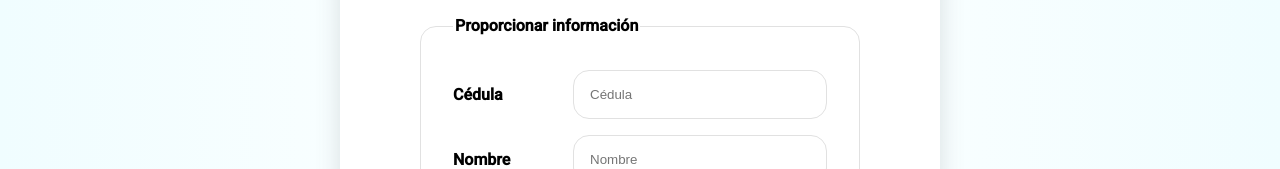
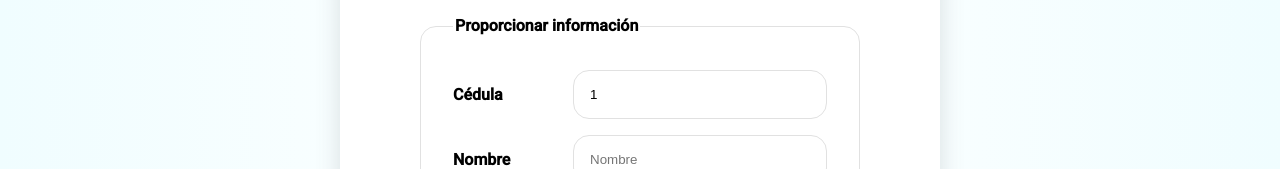
Before and after one commit to JuanRuiz2406/unavacuna, a Next.js app: page /patients/1 in a window 1280 px wide. Shown: the part 316-485 px from the top of the page. Built offline with nearby package versions, Linux system fonts and the light colour scheme; no server answers; the database is empty; sample sign-in values are in the browser's storage.

Commit message:
editar paciente
cedula no se modifica los demas si estaria modificando

```diff
--- a/pages/patients/[id].js
+++ b/pages/patients/[id].js
@@ -7,6 +7,7 @@ import WithAuth from "../../components/unavacuna/WithAuth";
 import ErrorPage from "../404";
 import UseIsMounted from "../../hooks/UseIsMounted";
 import FirebaseContext from "../../firebase/FirebaseContext";
+import { GetAge } from "../../helpers/GetAge";
 
 const EditPatient = () => {
   const { user } = useContext(FirebaseContext);
@@ -26,7 +27,7 @@ const EditPatient = () => {
 
   const { firestore } = useContext(FirebaseContext);
 
-  const { idCard, name, lastName, birthDate, address } = formValues;
+  const { name, lastName, birthDate, address } = formValues;
 
   async function handleEdit(e) {
     if (GetAge(birthDate) < 8) {
@@ -34,8 +35,7 @@ const EditPatient = () => {
     } else {
       e.preventDefault();
       try {
-        const patientObj = {
-          idCard,
+        const patient = {
           name,
           lastName,
           birthDate,
@@ -44,7 +44,7 @@ const EditPatient = () => {
           updateAt: Date.now(),
           updateBy: user.email,
         };
-        firestore.collection("patients").doc(idCard).update(patientObj);
+        firestore.collection("patients").doc(id).update(patient);
         setRedirect(true);
       } catch (error) {
         setRegisterError(error.message);
@@ -67,7 +67,7 @@ const EditPatient = () => {
   const handleInputChange = ({ target }) => {
     setFormValues({
       ...formValues,
-      [target.idCard]: target.value,
+      [target.name]: target.value,
     });
   };
 
@@ -100,10 +100,10 @@ const EditPatient = () => {
               type="number"
               name="idCard"
               placeholder="Cédula"
-              value={idCard}
+              value={id}
               onChange={handleInputChange}
-              required
-            />
+              readOnly
+              />
           </Field>
 
           <Field>
```
